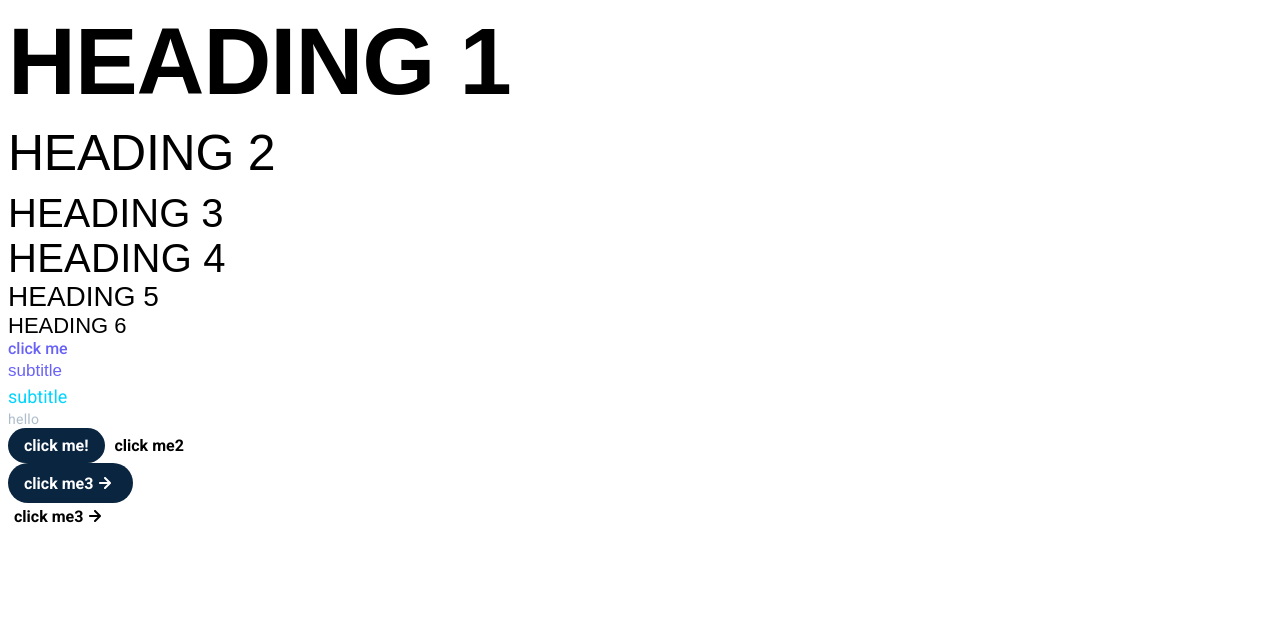
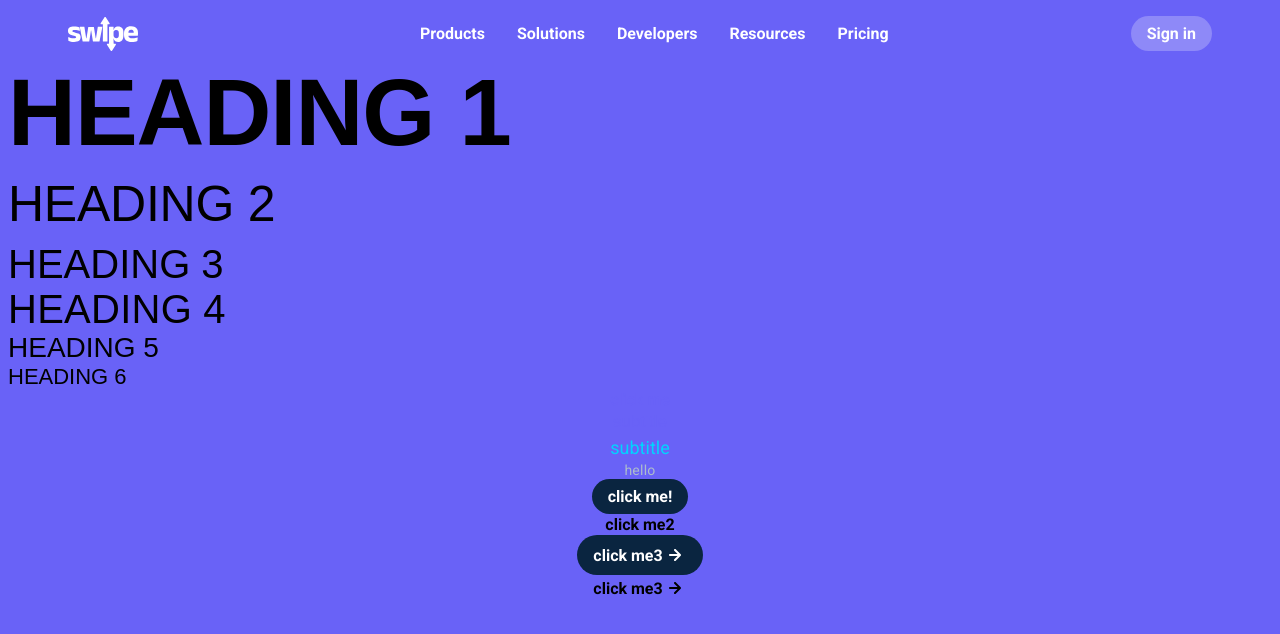
Before and after one commit to pouryourlove/Swipe-project, a plain HTML site: page index.html in a window 1280 px wide. Drawn offline with Linux system fonts and the light colour scheme; a web font is replaced by a local one.

Commit message:
navbar done

```diff
--- a/index.css
+++ b/index.css
@@ -24,6 +24,9 @@
   --spacing-md: 16px;
   --spacing-lg: 32px;
   --spacing-xl: 64px;
+
+  --standard-width: 1144px;
+
   --purple-1: #6962f7;
   --purple-2: #7000ff;
   --blue-1: #00d4ff;
@@ -40,6 +43,11 @@ body {
   margin: 0;
   box-sizing: border-box;
   padding: var(--spacing-sm);
+  background-color: var(--purple-1);
+  display:flex;
+  flex-direction:column;
+  justify-content:center;
+  align-items:center;
 }
 
 h1 {
@@ -181,3 +189,40 @@ subtitle2 {
 .with-icon:hover > img{
     transform:translateX(4px)
 }
+
+/*NAVBAR*/
+
+.navbar{
+    display:flex;
+    justify-content:space-between;
+    align-items:center;
+    width: 100%;
+    max-width: var(--standard-width);
+    padding: 0 var(--spacing-md);
+}
+
+.menu{
+    display:flex;
+    list-style: none;
+    justify-content:center;
+    align-items:center;
+
+}
+
+.menu a {
+    color: var(--text-light);
+    margin: 0 var(--spacing-md);
+    font-weight:bold;
+}
+
+.menu a:hover{
+    text-decoration:underline;
+}
+
+.navbar-button{
+    background: rgba(250,250,250,0.25)
+}
+
+.navbar-button:hover{
+    background: rgba(250,250,250,0.5)
+}
--- a/index.html
+++ b/index.html
@@ -14,6 +14,17 @@
     <title>Swipe</title>
   </head>
   <body>
+    <nav class="navbar">
+        <img src="assets/logo-white.svg" alt="swipe, inc.">
+        <ul class="menu">
+            <li><a href="#">Products</a></li>
+            <li><a href="#">Solutions</a></li>
+            <li><a href="#">Developers</a></li>
+            <li><a href="#">Resources</a></li>
+            <li><a href="#">Pricing</a></li>
+        </ul>
+        <button class="primary-button navbar-button">Sign in</button>
+    </nav>
     <h1>HEADING 1</h1>
     <h2>HEADING 2</h2>
     <h3>HEADING 3</h3>
```
